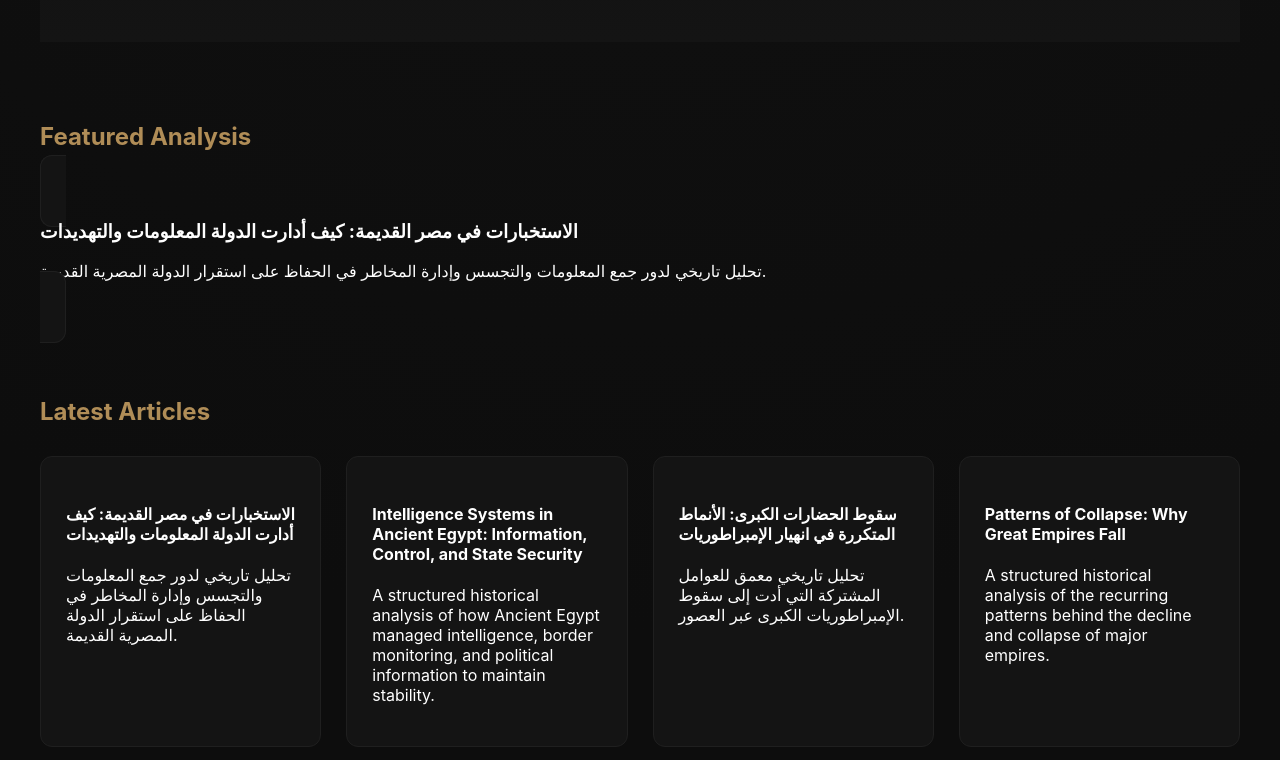
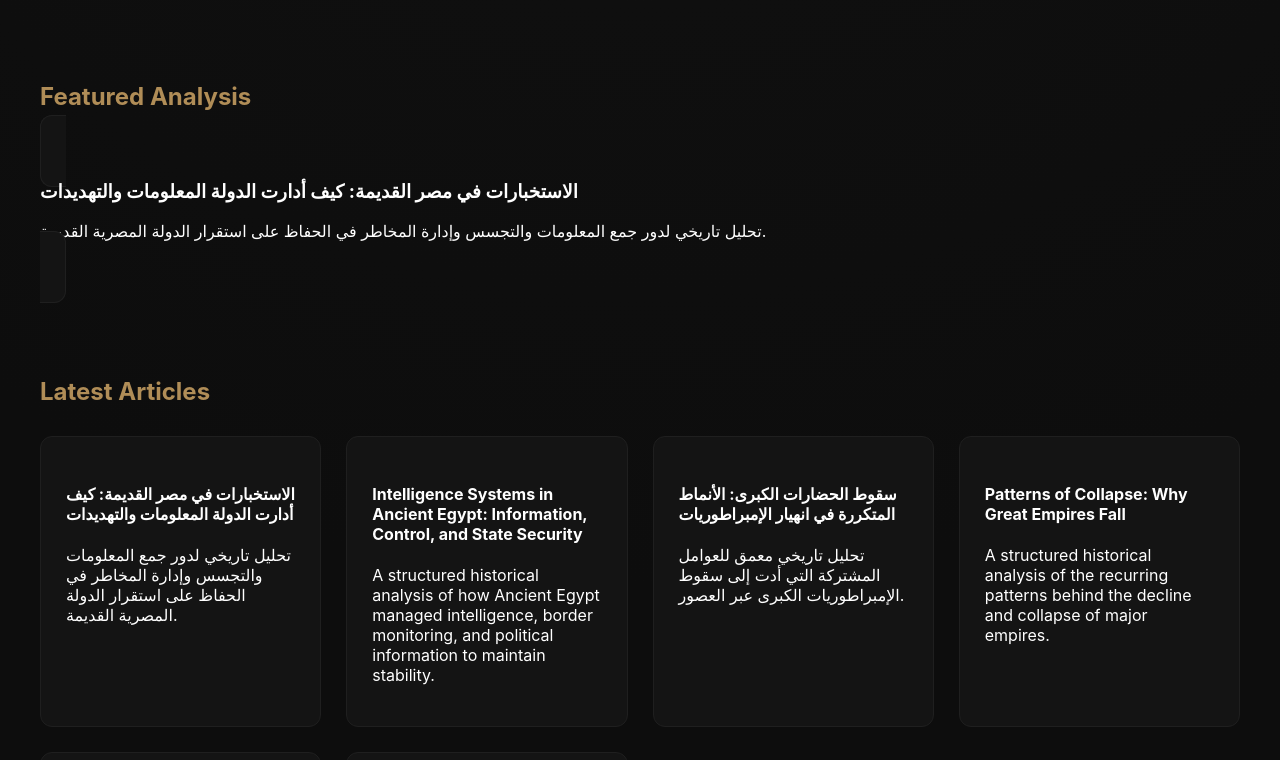
Before and after one commit to mohamedalaa7785-cpu/hidden-narratives, a Next.js app: page / in a window 1280 px wide. Shown: the part 580-1340 px from the top of the page. Built offline with nearby package versions, Linux system fonts and the light colour scheme.

Commit message:
Update page.tsx

```diff
--- a/app/page.tsx
+++ b/app/page.tsx
@@ -33,7 +33,7 @@ export default function Home() {
   const featured = articles[0]
 
   return (
-    <main style={{ padding: "60px 40px" }}>
+    <main style={{ padding: "0 40px" }}>
 
       {/* HERO */}
       <section className="hero">
@@ -45,7 +45,7 @@ export default function Home() {
 
       {/* FEATURED */}
       {featured && (
-        <section style={{ marginTop: "80px" }}>
+        <section style={{ marginTop: "100px" }}>
           <h2 style={{ color: "#b08d57", marginBottom: "30px" }}>
             Featured Analysis
           </h2>
@@ -61,7 +61,7 @@ export default function Home() {
       )}
 
       {/* LATEST */}
-      <section style={{ marginTop: "80px" }}>
+      <section style={{ marginTop: "100px", marginBottom: "80px" }}>
         <h2 style={{ color: "#b08d57", marginBottom: "30px" }}>
           Latest Articles
         </h2>
@@ -88,4 +88,4 @@ export default function Home() {
 
     </main>
   )
-    }
+}
```
